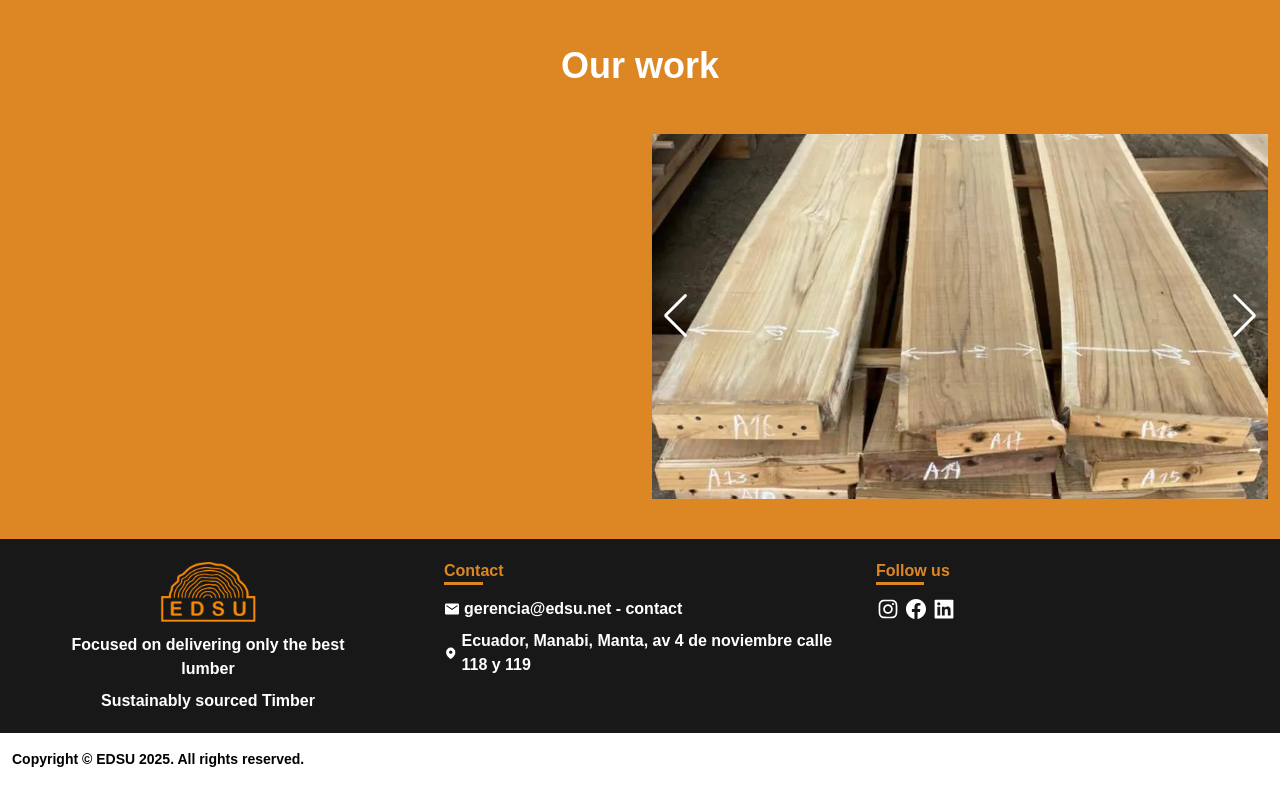
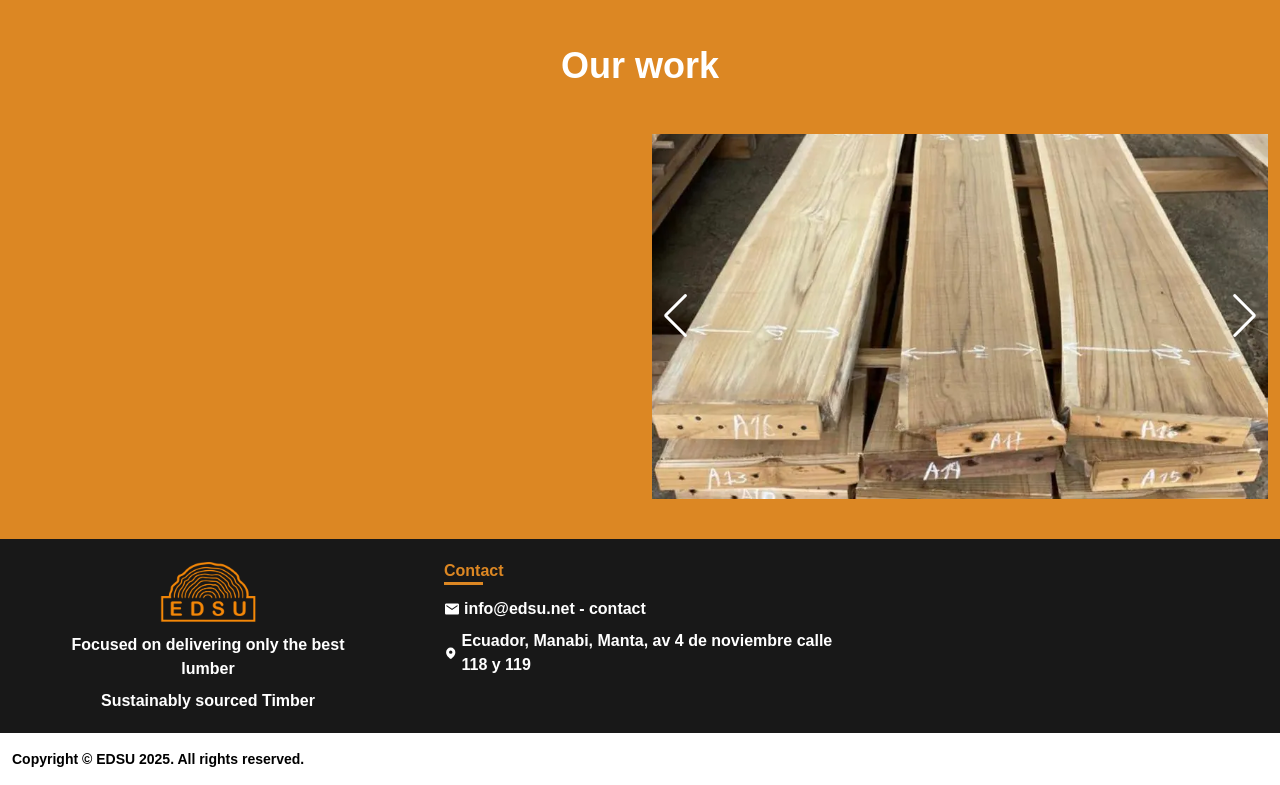
Before and after one commit to patrickwebsdev/edsu, a Next.js app: page /en in a window 1280 px wide. Shown: the part 4062-4847 px from the top of the page. Built offline with nearby package versions, Linux system fonts and the light colour scheme.

Commit message:
refactor: change email & remove RRSS

```diff
--- a/src/features/Contact.tsx
+++ b/src/features/Contact.tsx
@@ -25,8 +25,8 @@ const Contact = ({ lang = 'es' }: Langs) => {
 			</h2>
 			<ul className='text-white text-lg text-center [&>li>a]:flex [&>li>a]:gap-1 [&>li>a]:font-semibold [&>li>a]:fill-white [&>li>a]:items-center [&>li>a]:justify-center'>
 				<li>
-					<a href='mailto:gerencia@edsu.net'>
-						<EmailSVG className='w-4' /> gerencia@edsu.net -{' '}
+					<a href='mailto:info@edsu.net'>
+						<EmailSVG className='w-4' /> info@edsu.net -{' '}
 						{langData.contact.contact[lang]}
 					</a>
 				</li>
--- a/src/features/Footer.tsx
+++ b/src/features/Footer.tsx
@@ -32,8 +32,8 @@ const Footer = ({ lang = 'es' }: Langs) => {
 					</h3>
 					<ul className='text-white font-semibold [&>li>*]:text-white [&>li>*]:fill-white [&>li>*]:flex [&>li>*]:gap-x-1 gap-y-2 flex flex-col'>
 						<li>
-							<a href='mailto:gerencia@edsu.net'>
-								<EmailSVG className='w-4' /> gerencia@edsu.net -{' '}
+							<a href='mailto:info@edsu.net'>
+								<EmailSVG className='w-4' /> info@edsu.net -{' '}
 								{langData.contact.contact[lang]}
 							</a>
 						</li>
@@ -45,22 +45,6 @@ const Footer = ({ lang = 'es' }: Langs) => {
 						</li>
 					</ul>
 				</div>
-				<div className='flex flex-col'>
-					<h3 className='text-primary relative font-bold after:bg-primary after:absolute after:bottom-0 after:left-0 after:h-[3px] pb-[2px] after:w-[65%] place-self-start mb-3'>
-						{langData.footer.follow[lang]}
-					</h3>
-					<div className='flex text-white fill-white gap-1'>
-						<a href=''>
-							<InstagramSVG className='w-6' />
-						</a>
-						<a href=''>
-							<FacebookSVG className='w-6' />
-						</a>
-						<a href=''>
-							<LinkedinSVG className='w-6' />
-						</a>
-					</div>
-				</div>
 			</div>
 			<div className='w-full bg-white'>
 				<div className='max-w-screen-xl px-3 mx-auto py-4'>
```
